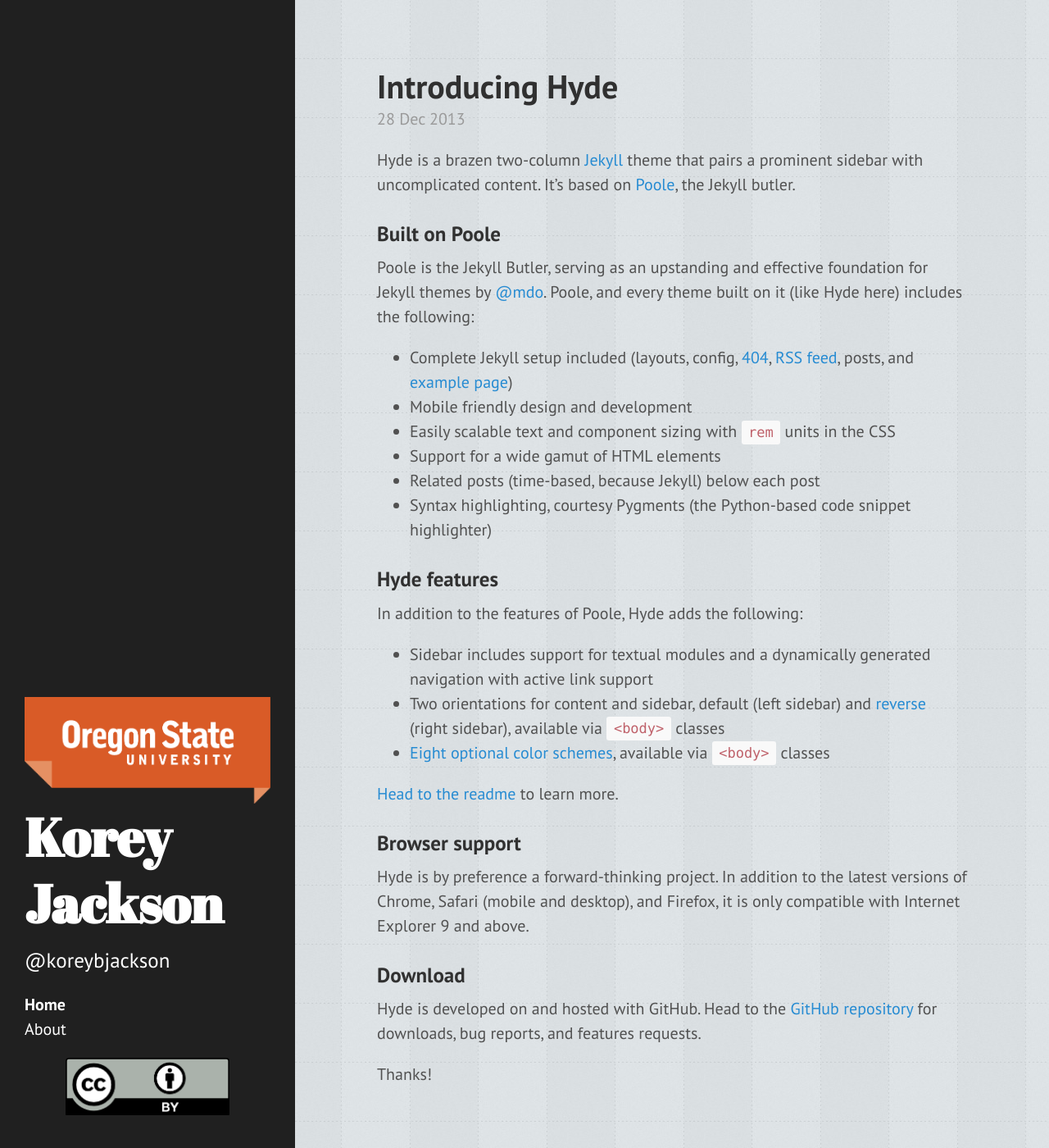
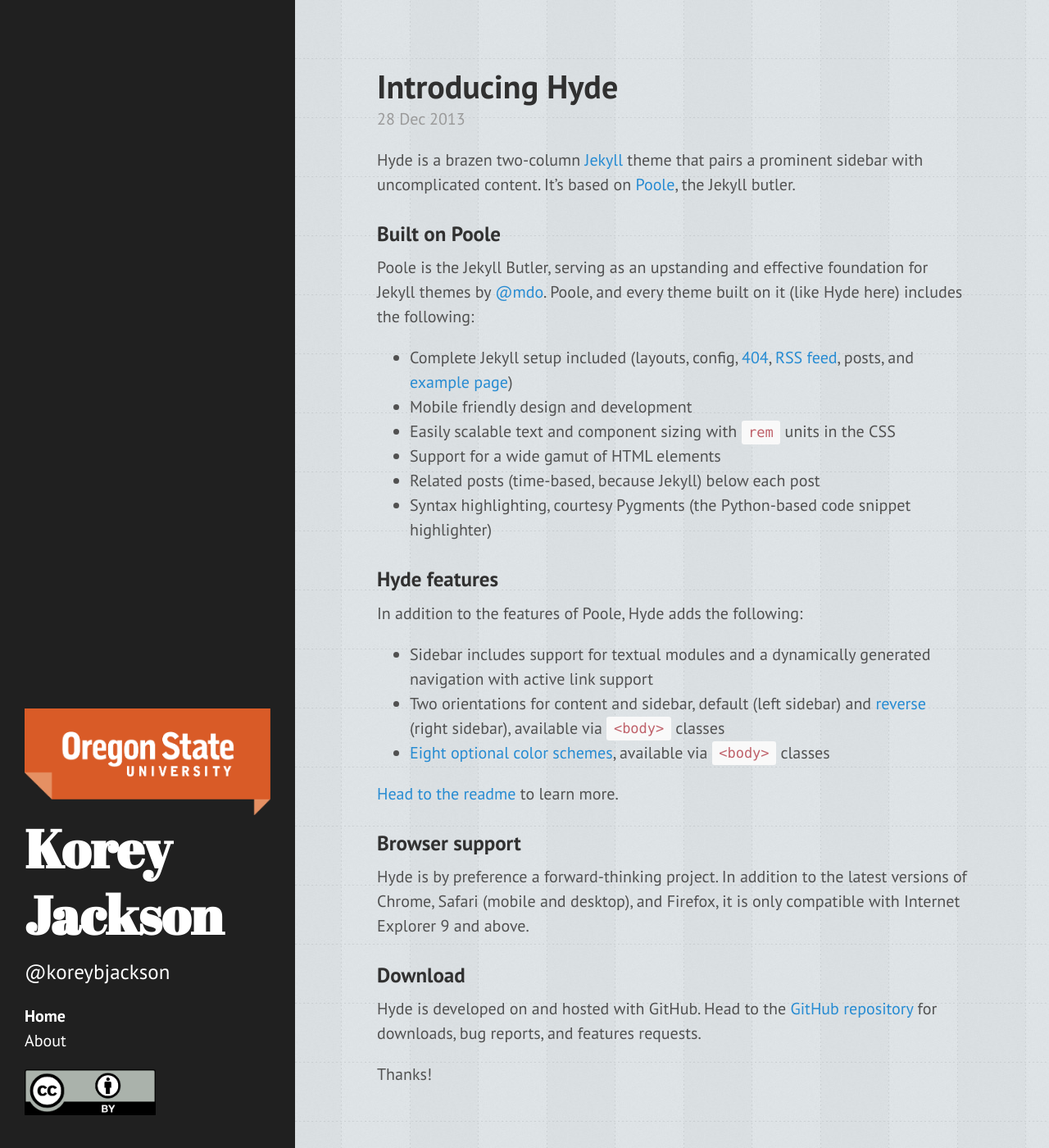
Before and after one commit to kbjack/kbjack.github.io, a Jekyll site: the page built from index.html, in a window 1280 px wide and 1400 px high. Shown: the whole window at 82% size. Built offline with Jekyll 4.4.1, drawn with Linux system fonts in a browser that asks for light colours; Markdown is read by kramdown in place of the engine named in the settings; the list of posts is cut into pages by our own code.

Commit message:
change image size

```diff
--- a/public/css/hyde.css
+++ b/public/css/hyde.css
@@ -87,11 +87,11 @@
 
 /* Copyright image */
 .copyright-img {
-  width: 10rem;
+  width: 8rem;
   max-width: 100% !important;
   display: block;
   height: auto;
-  margin: 0 auto;
+  float: left;
   border-radius: 0;
 }
 
```
